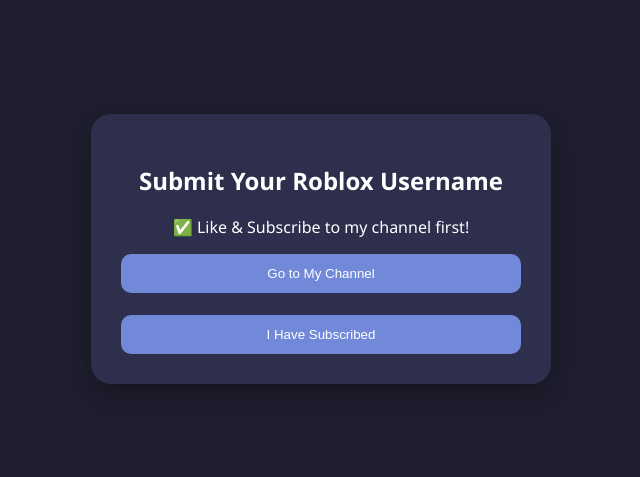
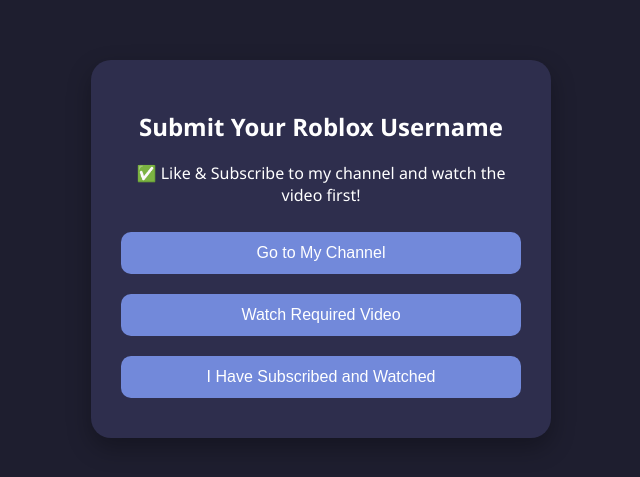
Before and after one commit to Westa462/roblox-username-form, a plain HTML site: page index.html in a window 1280 px wide. Shown: the part 151-628 px from the top of the page, without its empty margins (319-959 px from the left). Drawn offline with Linux system fonts and the light colour scheme.

Commit message:
index.html

```diff
--- a/index.html
+++ b/index.html
@@ -27,21 +27,18 @@
       box-shadow: 0 10px 25px rgba(0, 0, 0, 0.3);
     }
 
-    input {
+    input, button {
       padding: 12px;
       width: 100%;
       border-radius: 10px;
       border: none;
       margin: 10px 0;
+      font-size: 16px;
     }
 
     button {
-      padding: 12px;
-      width: 100%;
       background: #7289da;
       color: white;
-      border: none;
-      border-radius: 10px;
       cursor: pointer;
     }
 
@@ -57,13 +54,18 @@
 <body>
   <div class="card">
     <h2>Submit Your Roblox Username</h2>
-    <p>✅ Like & Subscribe to my channel first!</p>
-    <a href="https://youtube.com/@Westa-h8m" target="_blank">
-      <button>Go to My Channel</button>
-    </a>
-    <br /><br />
-    <button onclick="showForm()">I Have Subscribed</button>
+    <p>✅ Like & Subscribe to my channel and watch the video first!</p>
 
+    <!-- BUTTON 1: Go to Channel -->
+    <button onclick="goToChannel()">Go to My Channel</button>
+
+    <!-- BUTTON 2: Go to Video -->
+    <button onclick="goToVideo()">Watch Required Video</button>
+
+    <!-- BUTTON 3: Confirm -->
+    <button onclick="showForm()">I Have Subscribed and Watched</button>
+
+    <!-- FORM SECTION -->
     <div id="form-section">
       <form action="https://formspree.io/f/mrbqwewz" method="POST">
         <input type="text" name="username" placeholder="Your Roblox Username" required />
@@ -73,8 +75,25 @@
   </div>
 
   <script>
+    let channelVisited = false;
+    let videoVisited = false;
+
+    function goToChannel() {
+      channelVisited = true;
+      window.open("https://youtube.com/@Westa-h8m", "_blank");
+    }
+
+    function goToVideo() {
+      videoVisited = true;
+      window.open("https://www.youtube.com/watch?v=B_DoQPdEImc", "_blank");
+    }
+
     function showForm() {
-      document.getElementById("form-section").style.display = "block";
+      if (channelVisited && videoVisited) {
+        document.getElementById("form-section").style.display = "block";
+      } else {
+        alert("Please visit both the channel and the video before submitting.");
+      }
     }
   </script>
 </body>
```
